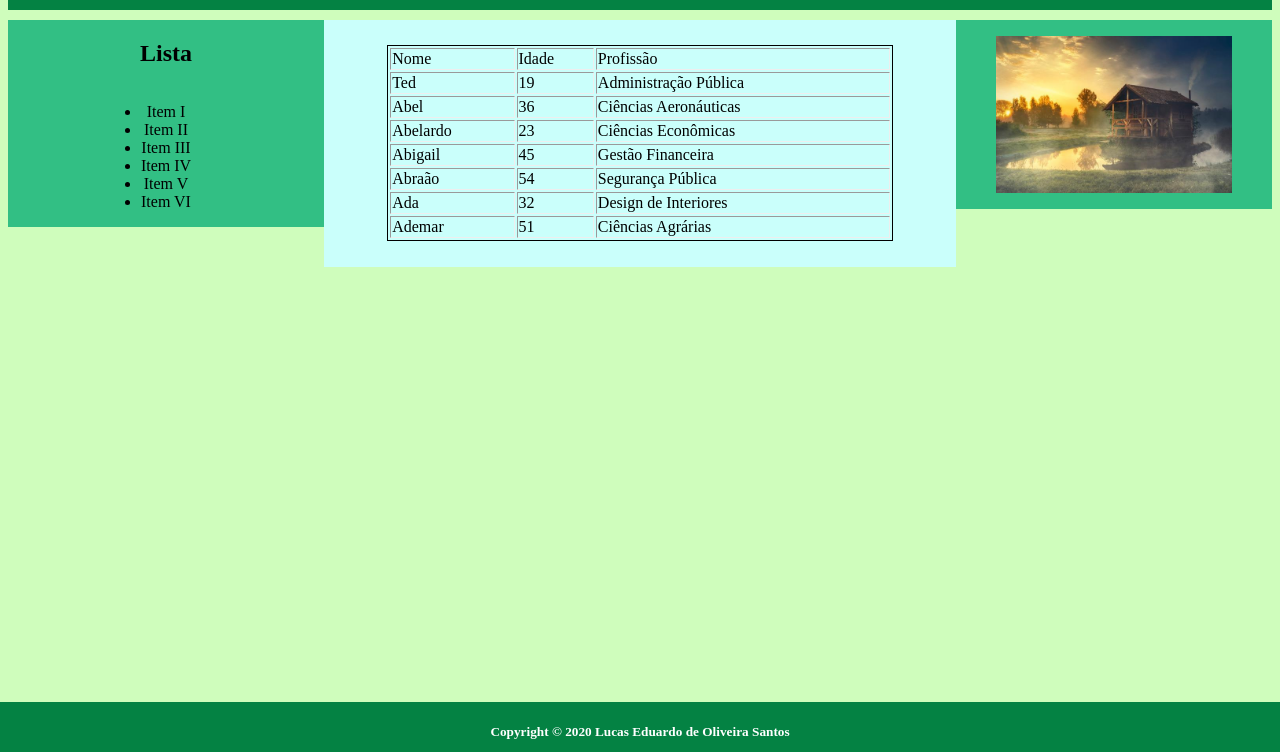
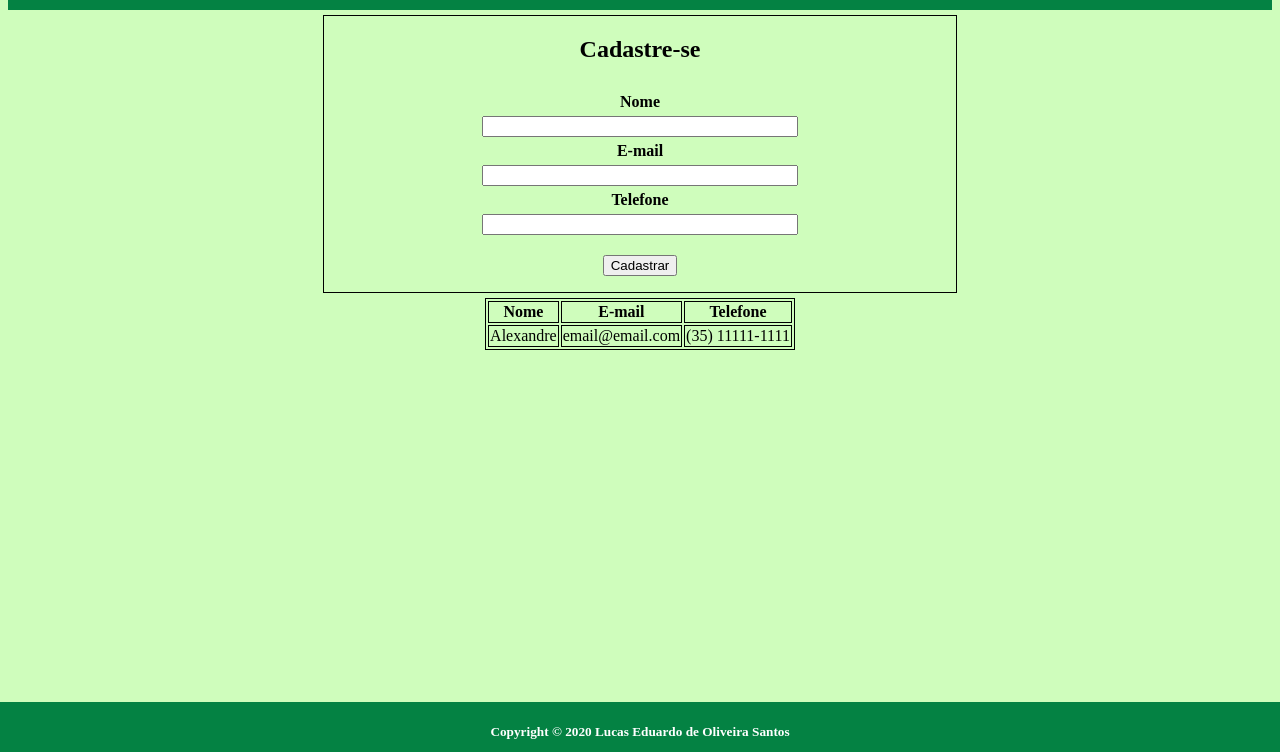
Before and after one commit to LucasSantus/atividade-08-03-2021, a plain HTML site: page index.html in a window 1280 px wide. Shown: the part 48-800 px from the top of the page. Drawn offline with Linux system fonts and the light colour scheme.

Commit message:
implementando alterações

```diff
--- a/index.html
+++ b/index.html
@@ -9,7 +9,6 @@
 
     <body>
         <header>
-
             <a href="#" class="logo">WebSite</a>
             <div class="header-right">
                 <div class="container">
@@ -18,75 +17,59 @@
                     <a href="#">About</a>
                 </div>
             </div>
-
         </header>
 
-        <aside class="position-left">
-            <div class="wrapper">
-                <h2>Lista</h2>
-                <ul style="align-items: center; align-content: center;">
-                    <li>Item I</li>
-                    <li>Item II</li>
-                    <li>Item III</li>
-                    <li>Item IV</li>
-                    <li>Item V</li>
-                    <li>Item VI</li>
-                </ul>
+        <main>
+            <div class="conteudo">
+                <div id="div-form">
+                    <h2>Cadastre-se</h2>
+                    <form onsubmit="return enviarFormulario(this);">
+                        <div>
+                            <label>Nome</label>
+                            <input id="nome" class="form-input" type="text" name="nome" />
                         </div>
-        </aside>
-
-        <main>
-            <table border="1">
+                        <div>
+                            <label>E-mail</label>
+                            <input id="email" class="form-input" type="email" name="email" />
+                        </div>
+                        <div>
+                            <label>Telefone</label>
+                            <input id="telefone" class="form-input" type="text" name="telefone" />
+                        </div>
+                        <button>Cadastrar</button>
+                    </form>
+                </div>
+                <table>
+                    <thead>
                         <tr>
-                    <td>Nome</td>
-                    <td>Idade</td>
-                    <td>Profissão</td>
+                            <th>
+                                Nome
+                            </th>
+                            <th>
+                                E-mail
+                            </th>
+                            <th>
+                                Telefone
+                            </th>
                         </tr>
+                    </thead>
+                    <tbody>
                         <tr>
-                    <td>Ted</td>
-                    <td>19</td>
-                    <td>Administração Pública</td>
+                            <td>
+                                Alexandre
+                            </td>
+                            <td>
+                                email@email.com
+                            </td>
+                            <td>
+                                (35) 11111-1111
+                            </td>
                         </tr>
-                <tr>
-                    <td>Abel</td>
-                    <td>36</td>
-                    <td>Ciências Aeronáuticas</td>
-                </tr>
-                <tr>
-                    <td>Abelardo</td>
-                    <td>23</td>
-                    <td>Ciências Econômicas</td>
-                </tr>
-                <tr>
-                    <td>Abigail</td>
-                    <td>45</td>
-                    <td>Gestão Financeira</td>
-                </tr>
-                <tr>
-                    <td>Abraão</td>
-                    <td>54</td>
-                    <td>Segurança Pública</td>
-                </tr>
-                <tr>
-                    <td>Ada</td>
-                    <td>32</td>
-                    <td>Design de Interiores</td>
-                </tr>
-                <tr>
-                    <td>Ademar</td>
-                    <td>51</td>
-                    <td>Ciências Agrárias</td>
-                </tr>
+                    </tbody>
                 </table>
+            </div>
+        </div>
     </main>
-
-        <aside class="position-right">
-            <div class="container">
-                <figure>
-                    <img src="assets/images/image.jpg" width="100%">
-                </figure>
-            </div>
-        </aside>
 
         <footer>
             <h5>Copyright © 2020 Lucas Eduardo de Oliveira Santos</h5>
--- a/static/css/styles.css
+++ b/static/css/styles.css
@@ -31,46 +31,6 @@ header a.logo {
     float: right;
 }
 
-table{
-    margin-top: 5%;
-    margin-bottom: 5%;
-    border: 1px solid;
-
-    width:100%;
-}
-
-.position-left {
-    display: inline;
-    width: 25%;
-    float: left;
-    background-color: #32BF84;
-}
-
-.wrapper {
-    text-align: center;
-}
-
-.wrapper ul {
-    display: inline-block;
-    padding: 0;
-}
-
-main{
-    display: inline;
-    width: 40%;
-    float: left;
-    padding-left: 5%;
-    padding-right: 5%;
-    background-color: #CAFFFB;
-}
-
-.position-right {
-    display: inline;
-    width: 25%;
-    float: right;
-    background-color: #32BF84;
-}
-
 footer {
     position: absolute;
     bottom: 0;
@@ -93,4 +53,44 @@ footer {
     .header-right {
       float: none;
     }
-  }
+}
+
+.conteudo{
+    width: 100%;
+}
+
+#div-form{
+    width: 50%;
+    text-align: center;
+    margin: auto;
+    margin-top: -5px;
+    margin-bottom: 5px;
+    border: 1px solid;
+}
+
+form label{
+    display: block;
+    font-weight: bold;
+    margin: 5px;
+}
+
+#div-form h2{
+    margin-bottom: 30px;
+}
+
+form input{
+    width: 50%;
+}
+
+form button{
+    margin-top: 20px;
+}
+
+table{
+    border: 1px solid;
+    margin: auto;
+}
+
+table td, table th{
+    border: 1px solid;
+}
```
Lines whose indentation alone changed are shown as unchanged.
